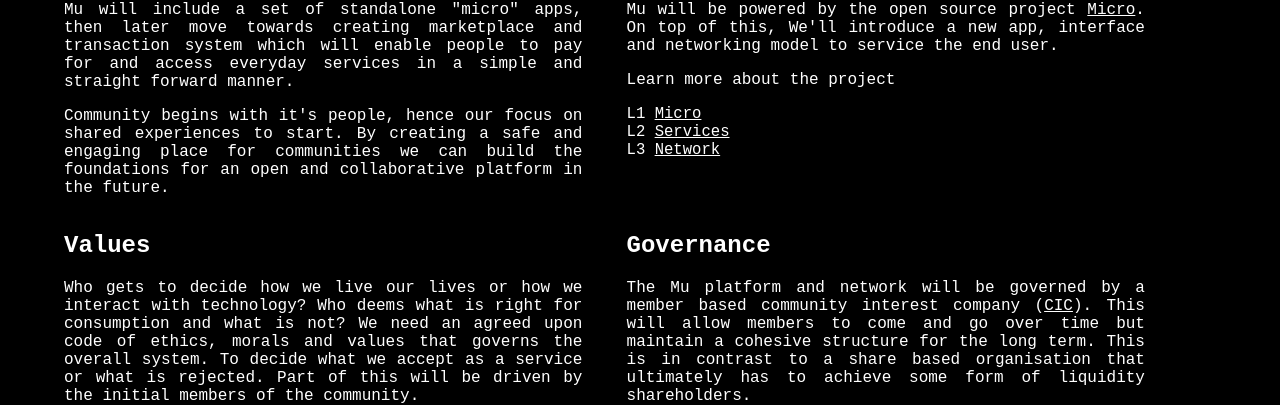
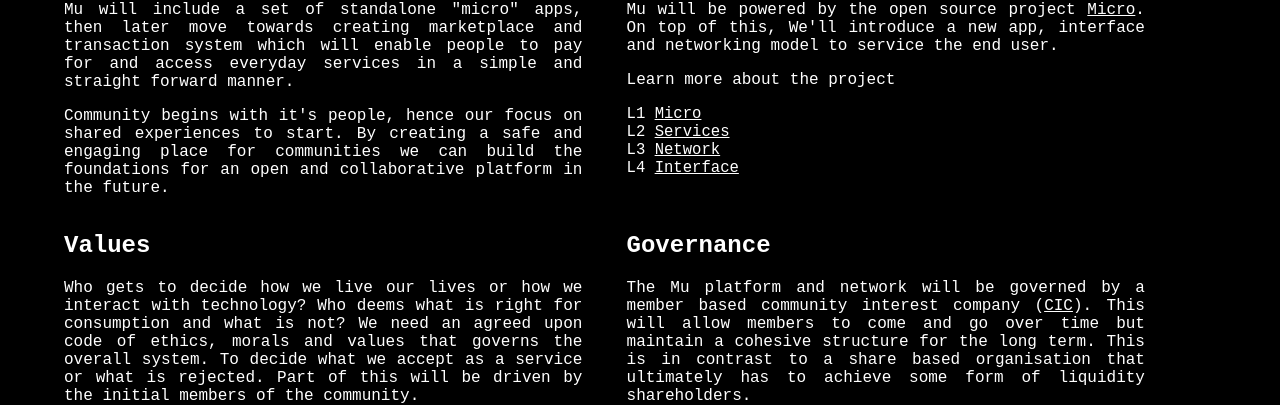
Before and after one commit to muxyz/website, a Jekyll site: the page built from index.md, in a window 1280 px wide. Shown: the part 615-1020 px from the top of the page. Built offline with Jekyll 4.4.1, drawn with Linux system fonts in a browser that asks for light colours.

Commit message:
Update index.md

```diff
--- a/index.md
+++ b/index.md
@@ -62,6 +62,7 @@ platform in the future.
     <li>L1 <a href="/micro">Micro</a></li>
     <li>L2 <a href="/services">Services</a></li>
     <li>L3 <a href="/network">Network</a></li>
+    <li>L4 <a href="/interface">Interface</a></li>
   </ul>
   <br>
 </div>
```
